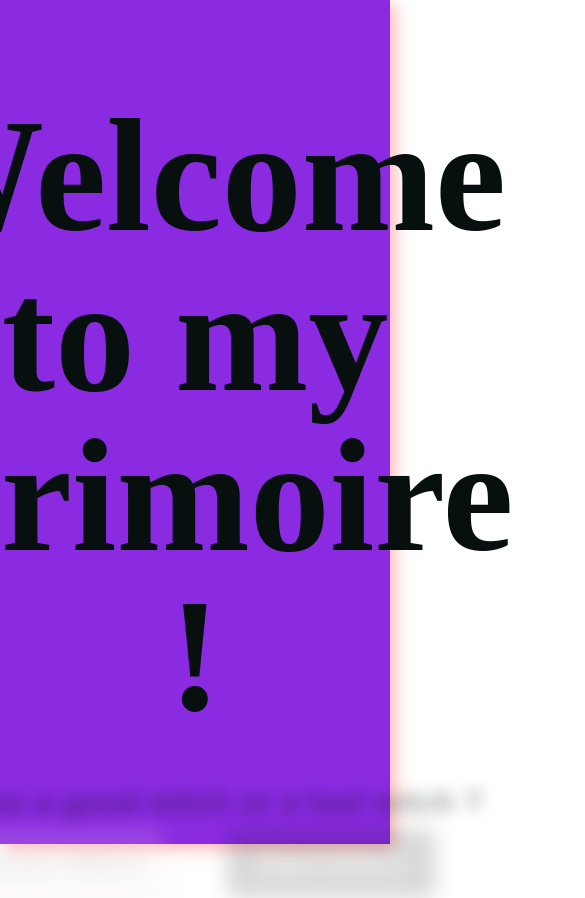
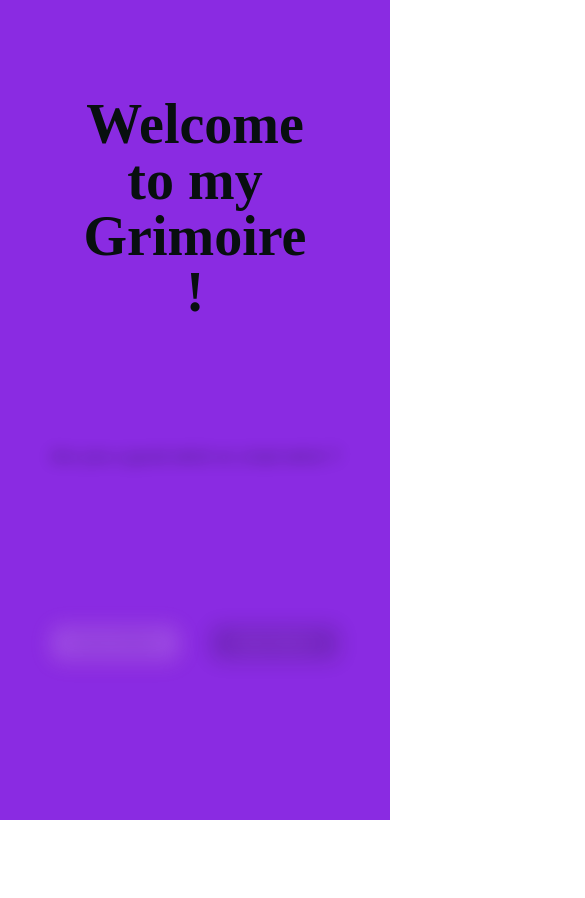
Before and after one commit to TerryGrimoire/Portefolio, a React (Vite) app in the folder frontend/: page / in a window 390 px wide. Shown: the top 898 px of the page, 585 px wide, since content can reach past the window. After the commit the page ends 844 px from the top, so only its background shows below. Built offline with nearby package versions, Linux system fonts and the light colour scheme; a web font is replaced by a local one.

Commit message:
adding the responsive part for mobile

```diff
--- a/frontend/src/App.css
+++ b/frontend/src/App.css
@@ -319,7 +319,7 @@ display: block;
 }
 
 .project_container p {
-  padding: 0 3rem;
+  padding: 0.51rem 1rem;
 }
 
 .project_img {
@@ -437,11 +437,15 @@ a {
    background-position: right;
 }
 .carousel .project_container {
-  width: 75%;
+  width: 50%;
   justify-content: center;
   margin: 2rem auto 3rem;
-  box-shadow: rgba(248, 122, 122, 0.55) 5px 5px 15px;
+  box-shadow: rgba(248, 122, 122, 0.55) 2px 2px 5px;
   border-radius: 2rem;
+  background-color: var(--dark-color);
+}
+.carousel .project_container:hover {
+  transform: scale(1.05);
 }
 
 .carousel h4 {
@@ -463,7 +467,7 @@ a {
 }
 
 .about_me_img {
-  width: 10%;
+  width: 18%;
   padding: 0 0.35rem;
 }
 
@@ -472,7 +476,7 @@ a {
   flex-direction: column;
   align-items: center;
   justify-content: space-evenly;
-  height: 50%;
+  height: 100%;
   width: 100%;
   text-align: center;
 }
@@ -490,6 +494,7 @@ a {
   border-radius: 0.35rem;
   box-shadow: rgba(248, 122, 122, 0.55) 5px 5px 15px;
   border: none;
+  margin-top: 0.5REM;
 }
 textarea {
   height: 15rem;
@@ -499,6 +504,7 @@ textarea {
   box-shadow: rgba(248, 122, 122, 0.55) 5px 5px 15px;
   border: none;
   resize: none;
+  margin-top: 0.5REM;
 }
 
 textarea:focus, input:focus {
@@ -508,3 +514,54 @@ textarea:focus, input:focus {
 .skills_title {
   margin-top: 2rem;
 }
+
+.contact_button {
+  box-shadow: rgba(248, 122, 122, 0.55) 2px 2px 5px;
+  background-color: var(--light-color);
+  border-radius: 0.25rem;
+  margin: 0 3rem;
+  padding: 0.5rem 2rem;
+
+}
+
+@media screen and (max-width: 768px){
+  section {
+    height: min-content;
+    box-shadow: none;
+    align-items: center;
+  }
+h1 {
+  font-size: 3.5rem;
+  margin-bottom: 5rem;
+}
+
+h2 {
+  font-size: 1rem;
+}
+
+.acc {
+  margin-bottom: 5rem;
+}
+
+.button_style {
+  font-size: 1rem;
+  padding: 0.5rem 0.5rem;
+  width: 8rem;
+  margin: 5rem 1rem 10rem;
+}
+
+.no_button {
+  display: none;
+}
+
+.section_container {
+  height: fit-content;
+  flex-direction: column;
+}
+.flex_container {
+  flex-direction: column;
+}
+
+
+
+}
--- a/frontend/src/components/AboutMe.jsx
+++ b/frontend/src/components/AboutMe.jsx
@@ -7,7 +7,7 @@ function AboutMe() {
   return (
     <section id="About" className="section_container">
       <h2>
-        About <span className="span">me</span>{" "}
+        About <span className="span">me</span>
       </h2>
       <div className="flex_container">
         <img src={terry} alt="terry" className="img_medium_size" />
--- a/frontend/src/components/Contact.jsx
+++ b/frontend/src/components/Contact.jsx
@@ -3,8 +3,7 @@ import React from "react";
 function Contact() {
   return (
     <section>
-      <h2>Contact me</h2>
-
+      <h2 className="skills_title">Contact me</h2>
       <form action="form" className="contact_form">
         <label htmlFor="name">
           Name
@@ -22,7 +21,9 @@ function Contact() {
           Votre message
           <textarea type="text" />
         </label>
-        <button type="submit"> Submit</button>
+        <button type="submit" className="contact_button">
+          Submit
+        </button>
       </form>
     </section>
   );
--- a/frontend/src/components/header.jsx
+++ b/frontend/src/components/header.jsx
@@ -25,7 +25,7 @@ export default function Header({ setBgColor }) {
     <header className="section_container">
       <div className="welcome_section">
         <h1> Welcome to my Grimoire !</h1>
-        <h2>Are you a good witch or a bad witch ?</h2>
+        <h2 className="acc">Are you a good witch or a bad witch ?</h2>
       </div>
 
       <div className="buttons_container">
--- a/frontend/src/data/projectData.js
+++ b/frontend/src/data/projectData.js
@@ -4,6 +4,7 @@ import earthkeeper from "../assets/earthkeeper.png";
 import eductesvieux from "../assets/eductesvieux.png";
 import dragrace from "../assets/dragrace.png";
 import portfolio from "../assets/portfolio.png";
+import werevart from "../assets/werevart.png";
 
 const projectData = [
   {
@@ -11,7 +12,7 @@ const projectData = [
     title: "Le Montecito 🍸",
     image: lemontecito,
     description:
-      "Le Montecito is one of my favourite bar in Nantes. A month before my intensive course started, I decided to train in HTML/CSS and created from scratch this website. It's my first project ever and a new version of the website is to be developped in a near future with React.",
+      "My first client, Le Montecito is a bar in Nantes. A month before my intensive course, Icreate a fully responsive website for a client using HTML/CSS",
     technologies: ["HTML5", "CSS3"],
     website: "https://www.lemontecito.fr/",
     github: "https://github.com/TerryGrimoire/Montecito",
@@ -21,7 +22,7 @@ const projectData = [
     title: "ERROR 404 ⛔",
     image: error404,
     description:
-      "First project in group - Wild Code School : We had 2 weeks to create a fully responsive website using mostly HTML and CSS. We also added some vanilla JavaScript but the main goal of this project was to train on HTML and CSS. After noticing that we no longer found the error 404 when navigating online, we decided to create a website to save the ERROR 404. The ERRROR 404 : Page not found, is part of the geek culture but also part of the web history. As developers, we must preserve those things and that's the reason why we started this project.",
+      "First project in intensive course: 2 weeks to create a fully responsive website using only HTML and CSS and JavaScript vanilla.",
     technologies: ["HTML5", "CSS3", "JavaScript Vanilla"],
     website:
       "https://kevinlavigne.github.io/projet1-error404/accueil.html?fbclid=IwAR3XNExTYM4jE2B1gzH3i3vIAAcGAxjpsATgBzjwkeCyQKI9MskNZz034oM",
@@ -32,7 +33,7 @@ const projectData = [
     title: "3arth-keeper 🌍",
     image: earthkeeper,
     description:
-      "Our second project at the Wild Code School. We now have to use React to create a responsive website. Our data must be fetched from APIs from our choice. We decided to create a website about the critical situation of the earth. We created our website based on the idea that we have 3 years left before it's too late. We read the report of the Intergovernmental Panel on Climate Change, IPCC and we decided that we have to do something about it.",
+      "Second project in the intensive course: Create a fully responsive website using React, fetching data from APIs.",
     technologies: ["HTML5", "CSS3", "JavaScript", "React", "API Rest"],
     website: "https://3arthkeeper.netlify.app/",
     github: "https://github.com/TerryGrimoire/3arth-keeper",
@@ -42,7 +43,7 @@ const projectData = [
     title: "EducTesVieux 👧",
     image: eductesvieux,
     description:
-      "It was created in 24H during a Hackathon. The chosen subject was ecology. We competed against 12 other teams. We won the second place of the Hackathon and the price for best UX Design.",
+      "First Hackathon : 24H to create a website using React. The chosen subject was ecology. We competed against 12 other teams. We won the second place of the Hackathon and the price for best UX Design.",
     technologies: ["HTML5", "CSS3", "JavaScript", "React", "API Rest"],
     website: "https://eductesvieux.netlify.app/",
     github: "https://github.com/TerryGrimoire/EducTesVieux",
@@ -62,9 +63,27 @@ const projectData = [
     title: "My portfolio 🪄",
     image: portfolio,
     description: "My personal portfolio with all my projects.",
-    technologies: ["HTML5", "CSS3", "JavaScript", "React", "API Rest"],
+    technologies: ["HTML5", "CSS3", "JavaScript", "React"],
     website: "https://github.com/TerryGrimoire/Portefolio",
     github: "https://github.com/TerryGrimoire/Portefolio",
+  },
+  {
+    id: 6,
+    title: "We Rev'Art 🎨",
+    image: werevart,
+    description:
+      "Third project: Real client giving asking us to create his website from scratch. The entire frontend, backend and database. Using React, Express, HTML and CSS. ",
+    technologies: [
+      "HTML5",
+      "CSS3",
+      "JavaScript",
+      "React",
+      "Node JS",
+      "Express JS",
+    ],
+    website: "https://we-rev-art.remote-fr-4.wilders.dev/",
+    github:
+      "https://github.com/WildCodeSchool/2022-03-JS-Remote-404-we_rev_art",
   },
 ];
 
```
Also changed, not shown: frontend/src/assets/werevart.png (added).
